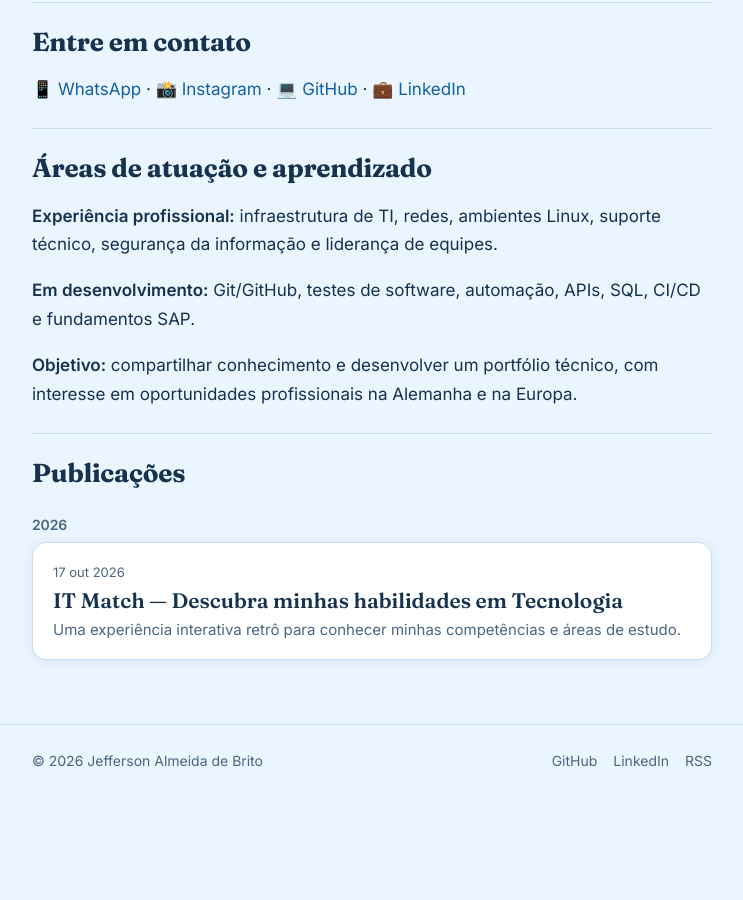
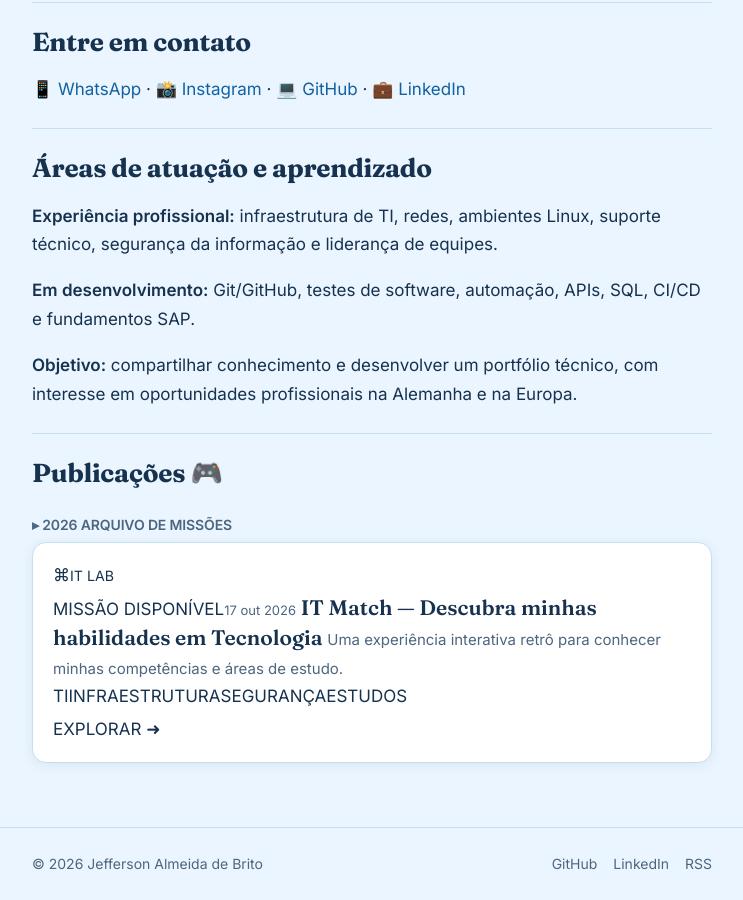
Before and after one commit to jeffersondk3/jeffersondk3.github.io, a Jekyll site: the page built from index.html, in a window 1280 px wide and 900 px high, scrolled down 1337 px. Shown: the whole window, without its empty margins (268-1011 px from the left). Built offline with Jekyll 4.4.1, drawn with Linux system fonts in a browser that asks for light colours; before the commit the page ends 2134 px from its top, so only the background shows below that.

Commit message:
Transforma seção Publicações em entrada de jogo interativa

```diff
--- a/index.html
+++ b/index.html
@@ -42,8 +42,8 @@ layout: default
   <p><strong>Objetivo:</strong> compartilhar conhecimento e desenvolver um portfólio técnico, com interesse em oportunidades profissionais na Alemanha e na Europa.</p>
 </section>
 
-<section class="posts">
-  <h2 class="section-title">Publicações</h2>
+<section class="posts game-posts">
+  <h2 class="section-title">Publicações <span class="game-heading-icon" aria-hidden="true">🎮</span></h2>
   {% if site.posts.size == 0 %}
     <p class="empty">Nenhuma publicação ainda. Em breve!</p>
   {% else %}
@@ -52,15 +52,20 @@ layout: default
       {% assign ano = post.date | date: "%Y" %}
       {% if ano != ano_atual %}
         {% unless forloop.first %}</ul>{% endunless %}
-        <h3 class="year">{{ ano }}</h3>
+        <h3 class="year game-year"><span aria-hidden="true">▸</span> {{ ano }} <span class="game-year-label">ARQUIVO DE MISSÕES</span></h3>
         <ul class="post-list">
         {% assign ano_atual = ano %}
       {% endif %}
       <li>
-        <a href="{{ post.url | relative_url }}" class="post-card">
-          <time datetime="{{ post.date | date_to_xmlschema }}">{% include data-pt.html date=post.date %}</time>
-          <span class="post-title">{{ post.title }}</span>
-          <span class="post-excerpt">{{ post.description | default: post.excerpt | strip_html | truncatewords: 28 }}</span>
+        <a href="{{ post.url | relative_url }}" class="post-card game-post-card">
+          <span class="game-post-symbol" aria-hidden="true">⌘<small>IT LAB</small></span>
+          <span class="game-post-content">
+            <span class="game-post-top"><span class="game-post-status"><span class="game-online-dot"></span> MISSÃO DISPONÍVEL</span><time datetime="{{ post.date | date_to_xmlschema }}">{% include data-pt.html date=post.date %}</time></span>
+            <span class="post-title">{{ post.title }}</span>
+            <span class="post-excerpt">{{ post.description | default: post.excerpt | strip_html | truncatewords: 28 }}</span>
+            <span class="game-post-tags"><span>TI</span><span>INFRAESTRUTURA</span><span>SEGURANÇA</span><span>ESTUDOS</span></span>
+          </span>
+          <span class="game-post-action" aria-hidden="true">EXPLORAR <span>➜</span></span>
         </a>
       </li>
       {% if forloop.last %}</ul>{% endif %}
```
